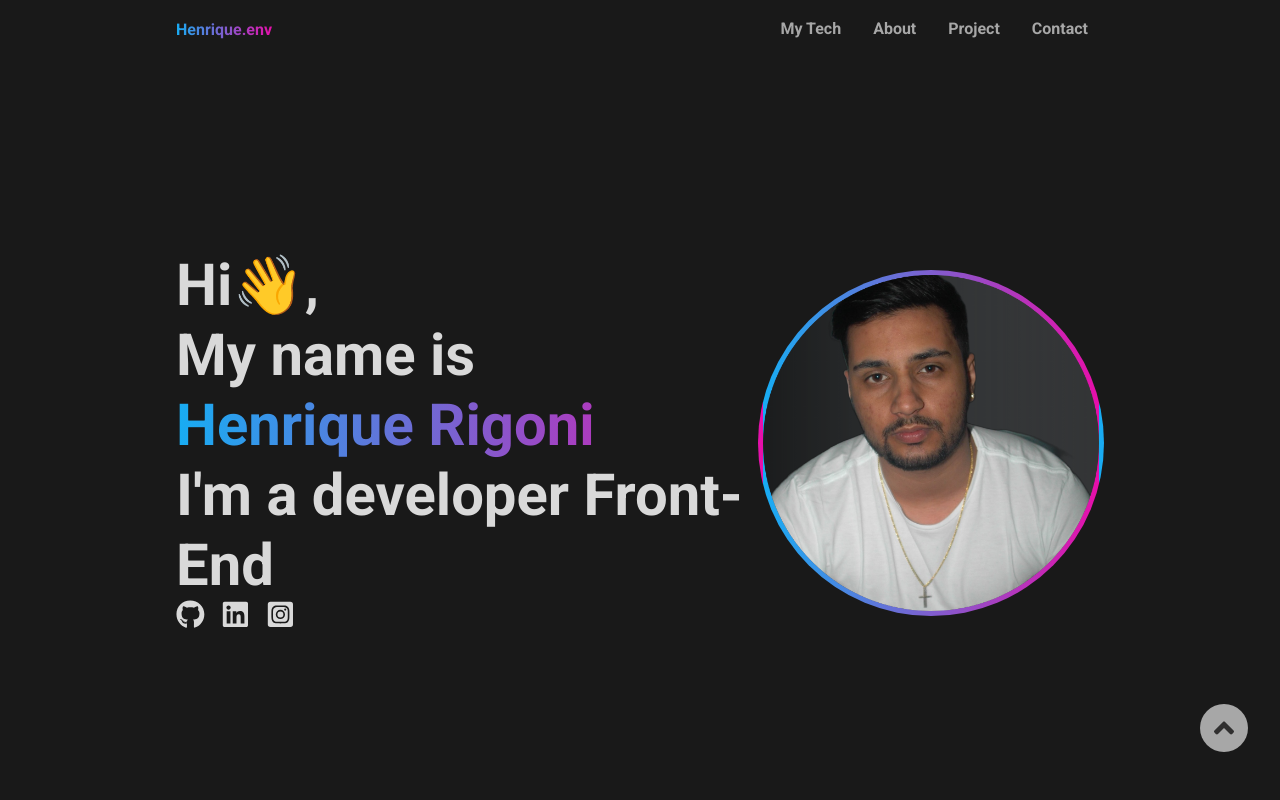
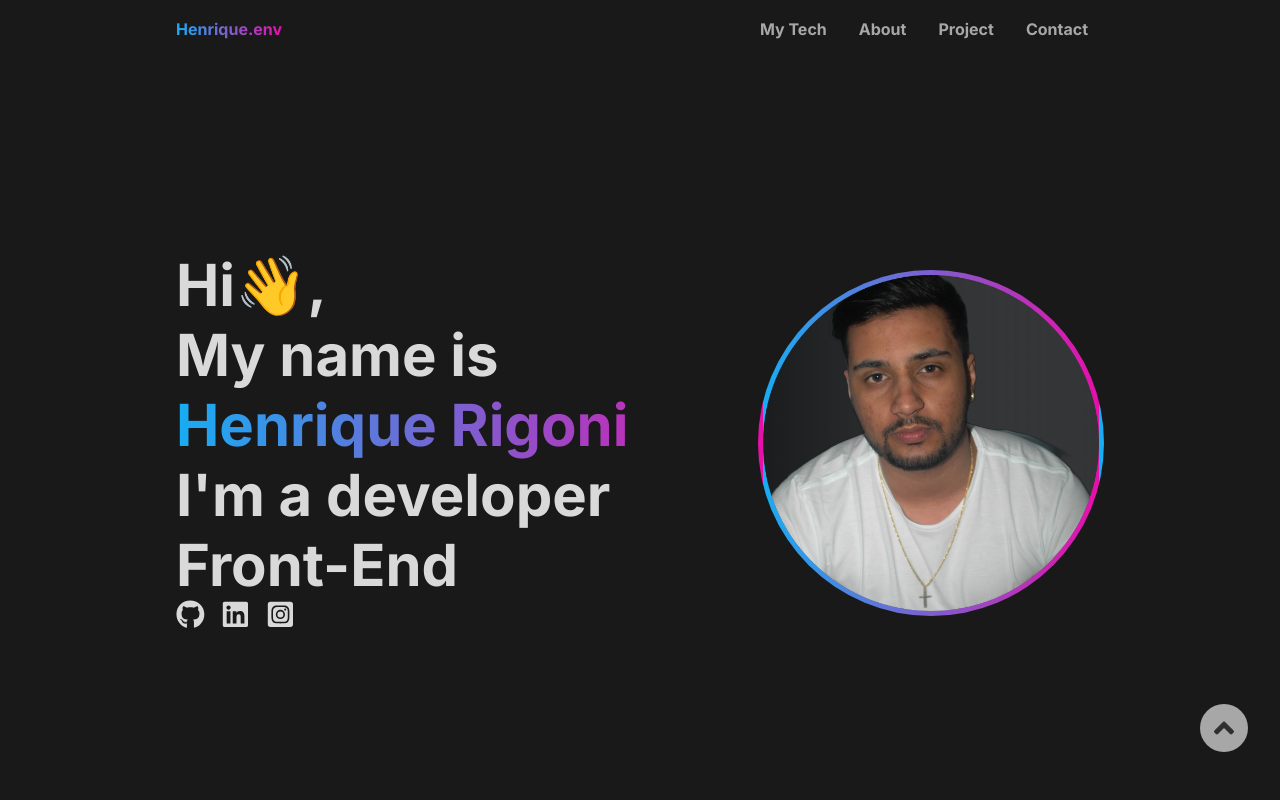
Before and after one commit to henriquestg/portifolio, a Next.js app: page / in a window 1280 px wide. Shown: the top 800 px of the page. Built offline with nearby package versions, Linux system fonts and the light colour scheme.

Commit message:
refac: smooth scroll with next link

```diff
--- a/package.json
+++ b/package.json
@@ -13,6 +13,7 @@
     "react": "^18",
     "react-dom": "^18",
     "react-icons": "^4.11.0",
+    "react-scroll": "^1.9.0",
     "sass": "^1.69.0",
     "swr": "^2.2.4"
   },
--- a/src/app/layout.js
+++ b/src/app/layout.js
@@ -1,7 +1,7 @@
 import './globals.scss'
-import { Roboto } from 'next/font/google'
+import { Inter } from 'next/font/google'
 
-const inter = Roboto({
+const inter = Inter({
   weight: '700',
   subsets: ['latin'],
   display: 'swap',
--- a/src/app/page.js
+++ b/src/app/page.js
@@ -1,3 +1,4 @@
+"use client"
 import { NavBar } from '@/components/NavBar'
 import { Profile } from '@/components/Profile'
 import { Mytech } from '@/components/MyTech'
@@ -8,6 +9,7 @@ import { Projects } from '@/components/Projects'
 import { FaGithub, FaLinkedin, FaInstagramSquare, FaRegEnvelope, FaAngleUp } from "react-icons/fa";
 
 import './page.scss'
+import { Link } from 'react-scroll'
 
 export default function Home() {
 
@@ -42,7 +44,7 @@ export default function Home() {
       </div>
 
       <section className='btn-scroll'>
-      <a href='#home' className='home-scroll'><FaAngleUp /></a>
+      <Link to='home' smooth={true} duration={500} className='home-scroll'><FaAngleUp /></Link>
       </section>
     </main>
   )
--- a/src/components/NavBar/index.js
+++ b/src/components/NavBar/index.js
@@ -1,19 +1,9 @@
 "use client"
 import { useState } from "react";
+import { Link } from "react-scroll";
 import "./styles.scss";
 
 export function NavBar() {
-
- const handleSmoothScroll = (e) => {
-    e.preventDefault();
-    const targetId = e.target.getAttribute('href').slice(1);
-    const targetElement = document.getElementById(targetId);
-    if (targetElement) {
-      targetElement.scrollIntoView({
-        behavior: 'smooth'
-      });
-    }
-  };;
 
   const [menuOpen, setMenuOpen] = useState(false);
 
@@ -32,10 +22,10 @@ export function NavBar() {
             <div className="bar"></div>
           </div>
           <ul className={`nav-list ${menuOpen ? 'open' : ''}`}>
-        <li><a href="#mytech" onClick={handleSmoothScroll}>My Tech</a></li>
-        <li><a href="#about"onClick={handleSmoothScroll}>About</a></li>
-        <li><a href="#project" onClick={handleSmoothScroll}>Project</a></li>
-        <li><a href="#contact"onClick={handleSmoothScroll}>Contact</a></li>
+            <li><Link to="mytech" smooth={true} duration={500} onClick={toggleMenu}>My Tech</Link></li>
+            <li><Link to="about" smooth={true} duration={500} onClick={toggleMenu} className="style-link">About</Link></li>
+            <li><Link to="project" smooth={true} duration={500} onClick={toggleMenu} className="style-link">Project</Link></li>
+            <li><Link to="contact" smooth={true} duration={500} onClick={toggleMenu} className="style-link">Contact</Link></li>
           </ul>
         </div>
       </div>
```
Also changed, not shown: 1 other file (tests, documents, lock files or other folders). Lines whose indentation alone changed are shown as unchanged.
